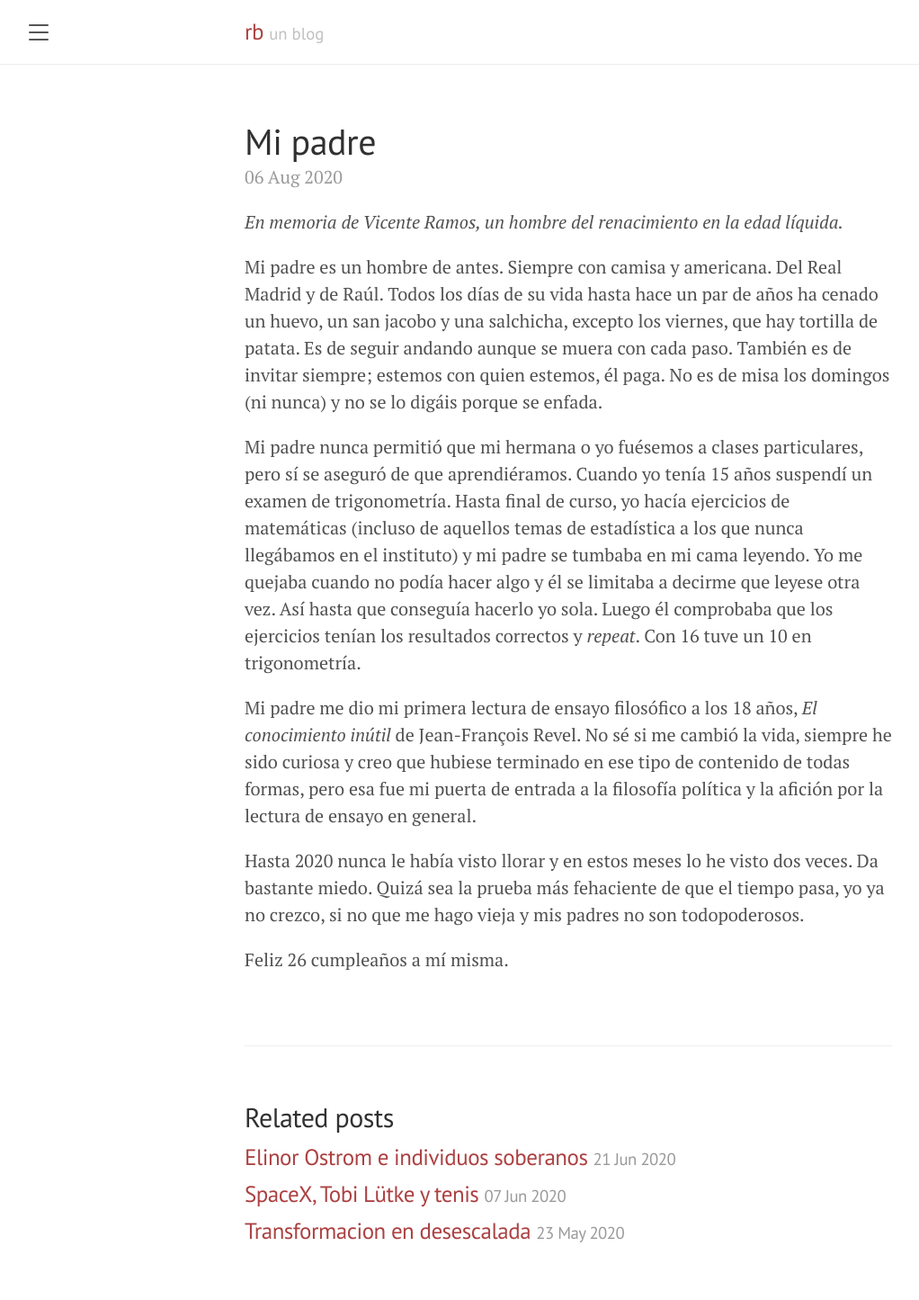
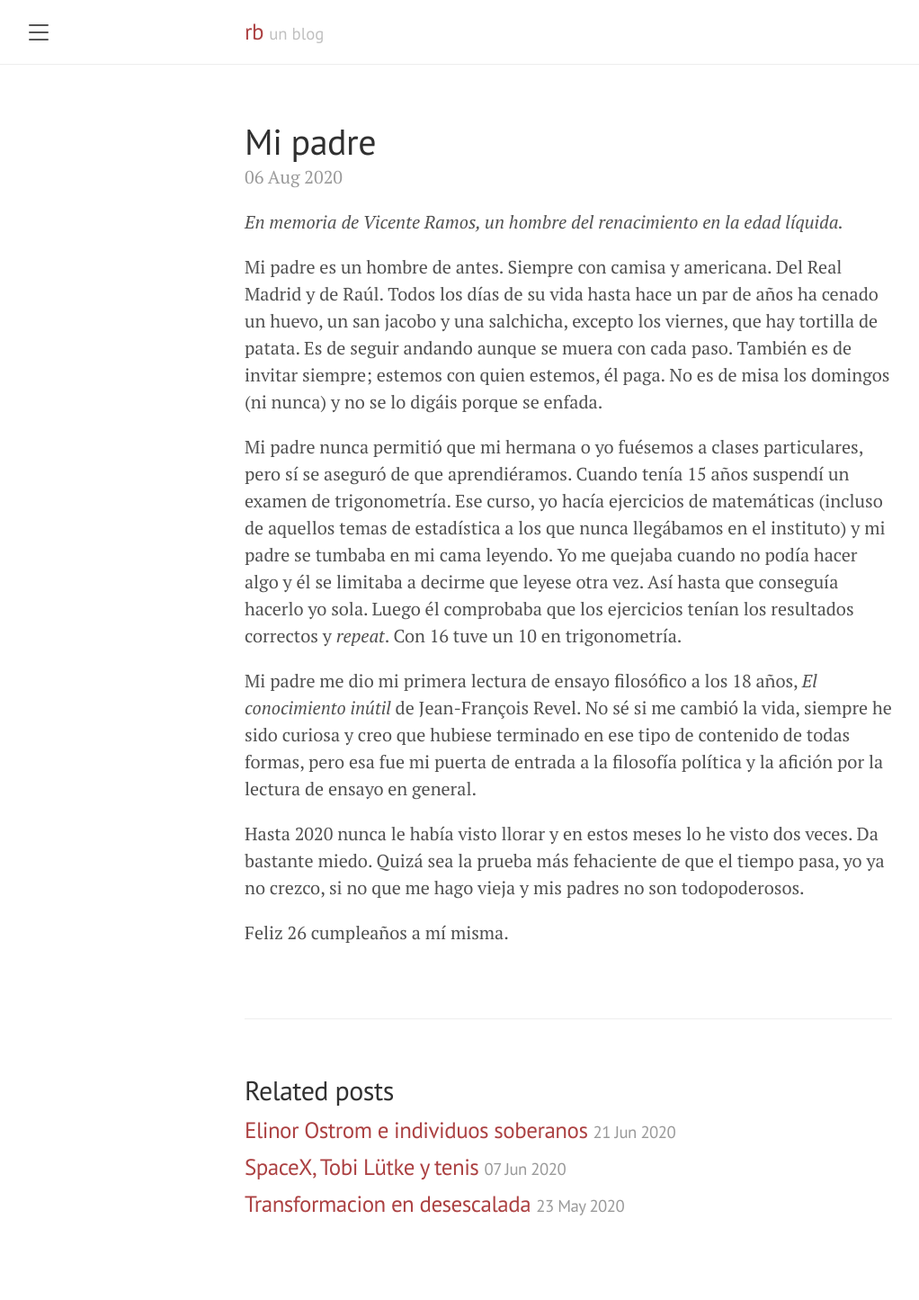
Before and after one commit to rbarbadillo/rbarbadillo.github.io, a Jekyll site: the page built from _posts/2020-08-06-mi-padre.md, in a window 1280 px wide. Shown: the whole page at 90% size, without its empty margins (8-1030 px from the left). Built offline with Jekyll 4.4.1, drawn with Linux system fonts in a browser that asks for light colours; after the commit the page ends 1415 px from its top, so only the background shows below that.

Commit message:
Update 2020-08-06-mi-padre.md

```diff
--- a/_posts/2020-08-06-mi-padre.md
+++ b/_posts/2020-08-06-mi-padre.md
@@ -9,7 +9,7 @@ date: 2020-08-06
 
 Mi padre es un hombre de antes. Siempre con camisa y americana. Del Real Madrid y de Raúl. Todos los días de su vida hasta hace un par de años ha cenado un huevo, un san jacobo y una salchicha, excepto los viernes, que hay tortilla de patata. Es de seguir andando aunque se muera con cada paso. También es de invitar siempre; estemos con quien estemos, él paga. No es de misa los domingos (ni nunca) y no se lo digáis porque se enfada.
 
-Mi padre nunca permitió que mi hermana o yo fuésemos a clases particulares, pero sí se aseguró de que aprendiéramos. Cuando yo tenía 15 años suspendí un examen de trigonometría. Hasta final de curso, yo hacía ejercicios de matemáticas (incluso de aquellos temas de estadística a los que nunca llegábamos en el instituto) y mi padre se tumbaba en mi cama leyendo. Yo me quejaba cuando no podía hacer algo y él se limitaba a decirme que leyese otra vez. Así hasta que conseguía hacerlo yo sola. Luego él comprobaba que los ejercicios tenían los resultados correctos y *repeat*. Con 16 tuve un 10 en trigonometría.
+Mi padre nunca permitió que mi hermana o yo fuésemos a clases particulares, pero sí se aseguró de que aprendiéramos. Cuando tenía 15 años suspendí un examen de trigonometría. Ese curso, yo hacía ejercicios de matemáticas (incluso de aquellos temas de estadística a los que nunca llegábamos en el instituto) y mi padre se tumbaba en mi cama leyendo. Yo me quejaba cuando no podía hacer algo y él se limitaba a decirme que leyese otra vez. Así hasta que conseguía hacerlo yo sola. Luego él comprobaba que los ejercicios tenían los resultados correctos y *repeat*. Con 16 tuve un 10 en trigonometría.
 
 Mi padre me dio mi primera lectura de ensayo filosófico a los 18 años, *El conocimiento inútil* de Jean-François Revel. No sé si me cambió la vida, siempre he sido curiosa y creo que hubiese terminado en ese tipo de contenido de todas formas, pero esa fue mi puerta de entrada a la filosofía política y la afición por la lectura de ensayo en general.
 
```
